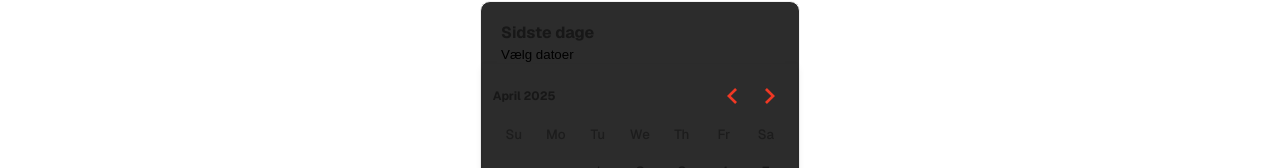
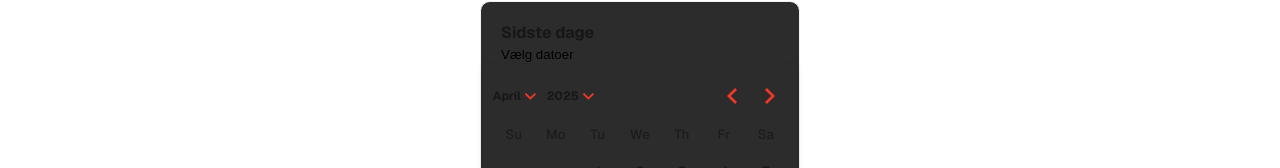
Before and after one commit to Repsak05/InformatikEksamen, a Next.js app in the folder MinSkoleAppRegistereEnhed/minskoleappregstereenhed/: page /fravaer in a window 1280 px wide. Both pictures are taken after a click on the button "Vælg datoer". Shown: the part 133-301 px from the top of the page. Built offline with nearby package versions, Linux system fonts and the light colour scheme.

Commit message:
kalender lukker ikke ved klik

```diff
--- a/MinSkoleAppRegistereEnhed/minskoleappregstereenhed/src/app/fravaer/page.js
+++ b/MinSkoleAppRegistereEnhed/minskoleappregstereenhed/src/app/fravaer/page.js
@@ -44,6 +44,8 @@ export default function Fravaer() {
   };
 
 
+
+  console.log("Range:", range.from, range.to);
   return (
     <div className={styles.absencePage}>
       <header className={styles.header}>
@@ -92,10 +94,10 @@ export default function Fravaer() {
                   }}>
                     <DayPicker
                       mode="range"
+                      captionLayout="dropdown"
                       selected={range}
                       onSelect={setRange}
                       disabled={{ after: new Date() }}
-                      onDayClick={() => setShowPicker(false)}
                     />
                   </div>
                 )}
```
